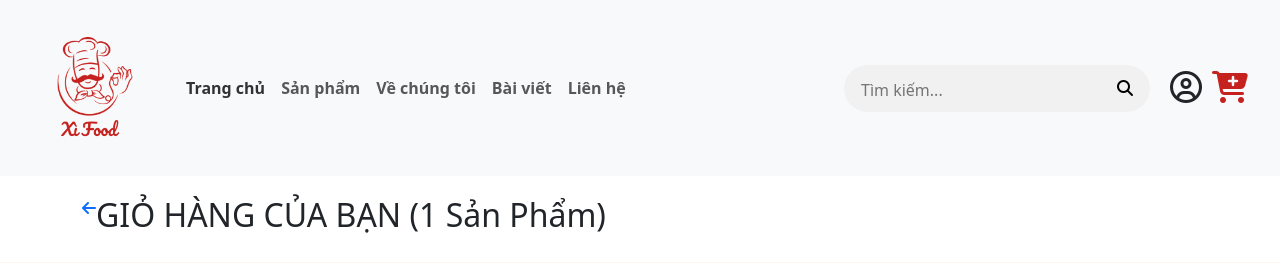
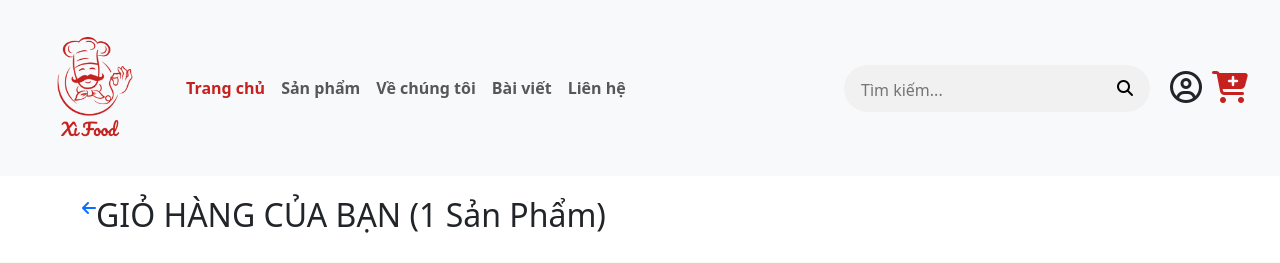
Before and after one commit to linhprogrammer/DuAn1, a PHP site: template template/order.html in a window 1280 px wide, with the pointer over the restyled element. Shown: the top 263 px of the page. Run offline with PHP 8.4, Linux system fonts and the light colour scheme; the template is opened without the code that fills it, so the values that code supplies are empty; some libraries are stand-ins or nearby versions.

Commit message:
Update style.css

```diff
--- a/template/css/style.css
+++ b/template/css/style.css
@@ -23,6 +23,10 @@ div.icon a{
 .banner img{
   max-width: 100%;
   height: auto;
+}
+
+a.nav-link:hover{
+  color: #C5221F;
 }
 
 .container{
```
